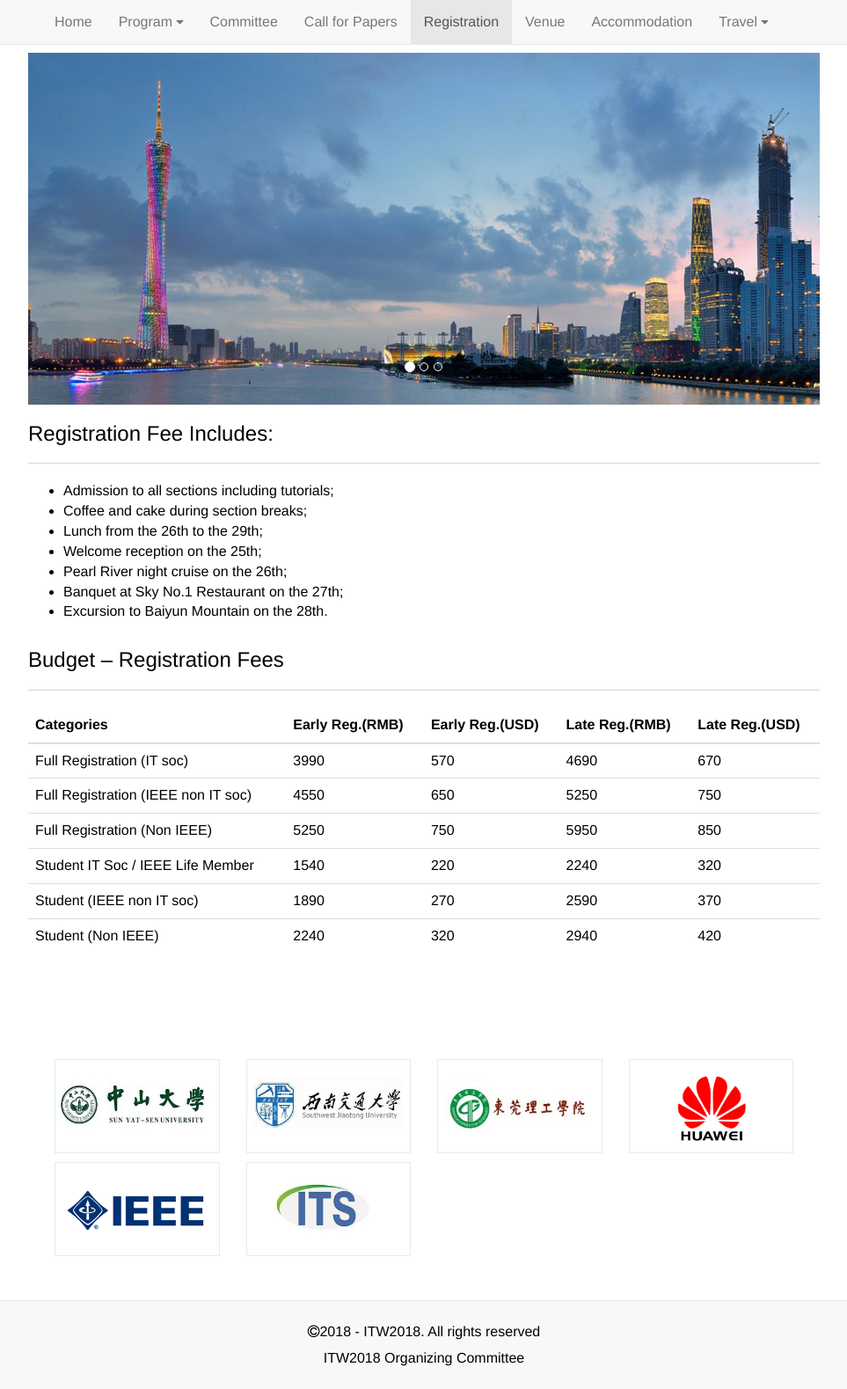
After one commit to ym13349140/ITW2018, a Flask app: page /registration in a window 1280 px wide. The commit adds this page. Shown: the whole page at 88% size, without its empty margins (158-1121 px from the left). Run offline with Flask 2, Linux system fonts and the light colour scheme; some libraries are stand-ins or nearby versions.

Commit message:
完成travel剩下两个子菜单、accommodation以及registration部分 (#8)

```diff
--- a/ITW/main/views.py
+++ b/ITW/main/views.py
@@ -26,3 +26,15 @@
 def venue():
         return render_template("main/main.html",
                                tab='venue')
+
+
+@main.route('/registration')
+def registration():
+        return render_template("main/main.html",
+                               tab='registration')
+
+
+@main.route('/accommodation')
+def accommodation():
+        return render_template("main/main.html",
+                               tab='accommodation')
--- a/ITW/templates/main/main.html
+++ b/ITW/templates/main/main.html
@@ -15,6 +15,10 @@
                 {% include 'papers/papers.html' %}
             {% elif tab == "venue" %}
                 {% include 'venue/venue.html' %}
+            {% elif tab == "registration" %}
+                {% include 'registration/registration.html' %}
+            {% elif tab == "accommodation" %}
+                {% include 'accommodation/accommodation.html' %}
             {% endif %}
         </div>
       </div>
--- a/ITW/templates/navbar.html
+++ b/ITW/templates/navbar.html
@@ -28,7 +28,7 @@
         </li>
 
         <li class="{% if tab == 'registration' %}active{% endif %}">
-            <a href="#" class="content-tab level-1">Registration</a>
+            <a href="{{ url_for('main.registration') }}" class="content-tab level-1">Registration</a>
         </li>
 
         <li class="{% if tab == 'venue' %}active{% endif %}">
@@ -36,7 +36,7 @@
         </li>
 
         <li class="{% if tab == 'accommodation' %}active{% endif %}">
-            <a href="#" class="content-tab level-1">Accommodation</a>
+            <a href="{{ url_for('main.accommodation') }}" class="content-tab level-1">Accommodation</a>
         </li>
 
         <li class="dropdown{% if tab == 'travel' %} active{% endif %}" onmouseover="show_sub_menu('#sub-menu6');" onmouseout="hide_sub_menu('#sub-menu6');">
--- /dev/null
+++ b/ITW/templates/registration/registration.html
@@ -0,0 +1,72 @@
+<article id="registration">
+    <section class="row">
+        <h3>Registration Fee Includes:<hr></h3>
+        <ul>
+            <li>Admission to all sections including tutorials;</li>
+            <li>Coffee and cake during section breaks;</li>
+            <li>Lunch from the 26th to the 29th;</li>
+            <li>Welcome reception on the 25th;</li>
+            <li>Pearl River night cruise on the 26th;</li>
+            <li>Banquet at Sky No.1 Restaurant on the 27th;</li>
+            <li>Excursion to Baiyun Mountain on the 28th.</li>
+        </ul>
+    </section>
+    <section class="row">
+        <h3>Budget – Registration Fees<hr></h3>
+        <table class="table">
+            <thead>
+            <tr>
+                <th>Categories</th>
+                <th>Early Reg.(RMB)</th>
+                <th>Early Reg.(USD)</th>
+                <th>Late Reg.(RMB)</th>
+                <th>Late Reg.(USD)</th>
+            </tr>
+            </thead>
+            <tbody>
+            <tr>
+                <td>Full Registration (IT soc)</td>
+                <td>3990</td>
+                <td>570</td>
+                <td>4690</td>
+                <td>670</td>
+            </tr>
+            <tr>
+                <td>Full Registration (IEEE non IT soc)</td>
+                <td>4550</td>
+                <td>650</td>
+                <td>5250</td>
+                <td>750</td>
+            </tr>
+            <tr>
+                <td>Full Registration (Non IEEE)</td>
+                <td>5250</td>
+                <td>750</td>
+                <td>5950</td>
+                <td>850</td>
+            </tr>
+            <tr>
+                <td>Student IT Soc / IEEE Life Member</td>
+                <td>1540</td>
+                <td>220</td>
+                <td>2240</td>
+                <td>320</td>
+            </tr>
+            <tr>
+                <td>Student (IEEE non IT soc)</td>
+                <td>1890</td>
+                <td>270</td>
+                <td>2590</td>
+                <td>370</td>
+            </tr>
+            <tr>
+                <td>Student (Non IEEE)</td>
+                <td>2240</td>
+                <td>320</td>
+                <td>2940</td>
+                <td>420</td>
+            </tr>
+            </tbody>
+        </table>
+    </section>
+</article>
```
Also changed, not shown: ITW/templates/accommodation/accommodation.html (added, +14 -0 lines), ITW/templates/travel/hongkong.html (+35 -0 lines), ITW/templates/travel/visa.html (+35 -0 lines), ITW/travel/views.py (+5 -5 lines), ITW/static/images/guangzhou_to_hongkong.png (added), ITW/static/images/guangzhou_to_hongkong_train.jpg (added).
